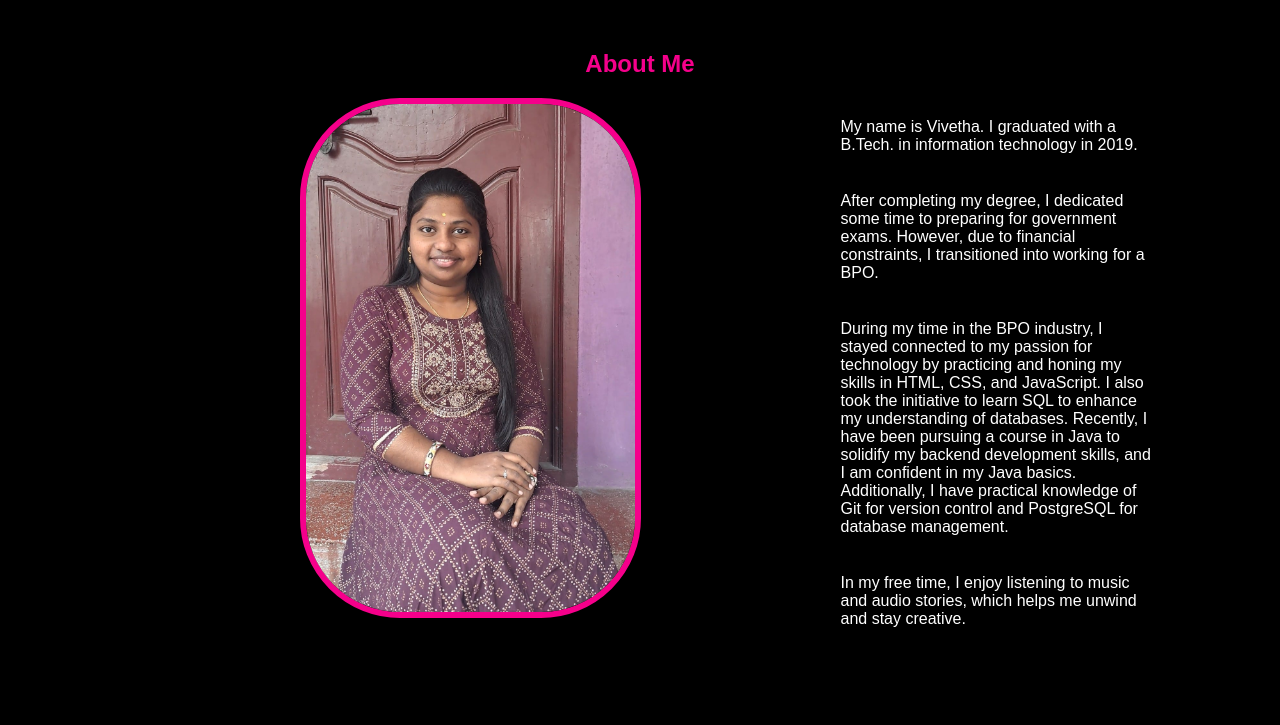
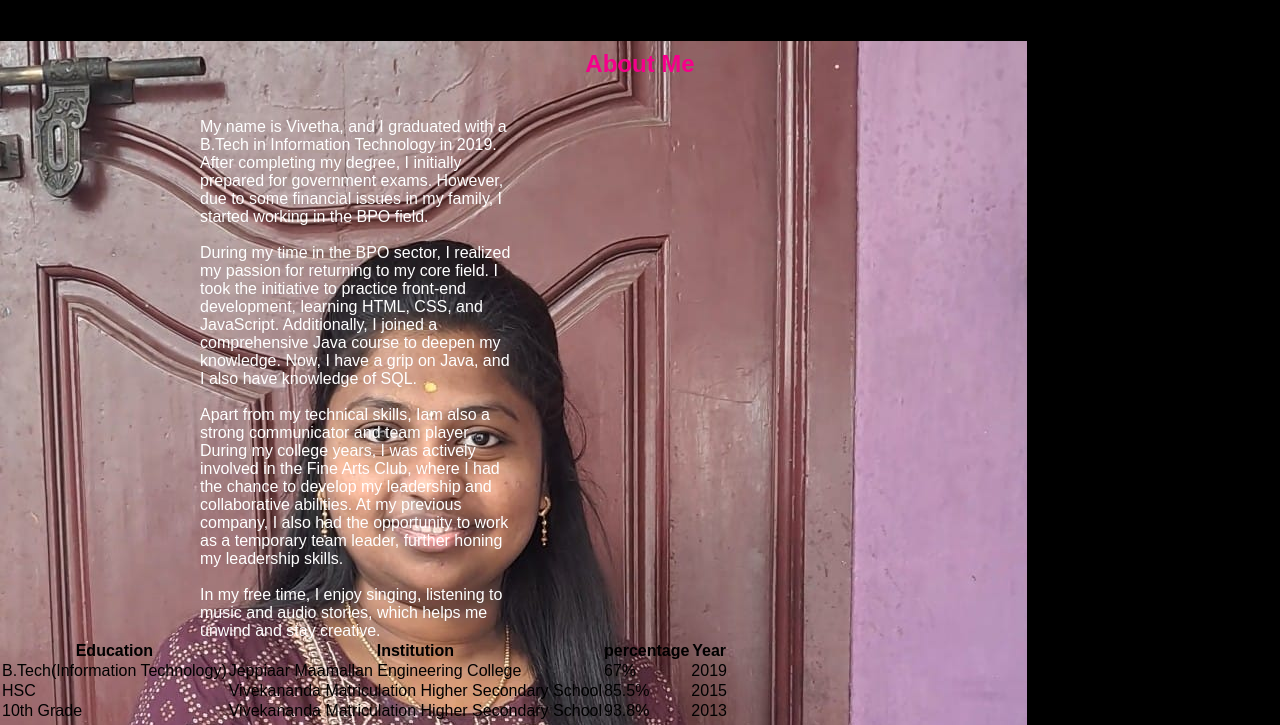
Before and after one commit to vivethaitech/my-portfolio, a plain HTML site: page index.html in a window 1280 px wide. Shown: the part 800-1525 px from the top of the page. Drawn offline with Linux system fonts and the light colour scheme.

Commit message:
Update index.html

```diff
--- a/index.html
+++ b/index.html
@@ -5,7 +5,6 @@
     </head>
     <body>
         <section class="hero" id="Home">
-            <h3 class ="name">Vivetha <span> Baskaran </span></h3>
             <nav>
             <ul>
                 <li><a href="#Home">Home</a></li>
@@ -15,38 +14,61 @@
                 <li><a href="#">Contact us</a></li>
 
             </ul>
-            <button type="submit">subscribe</button>
             </nav>
+            <section class="sep">
             <div class="content">
                 <h3>Hello My name is</h3>
                 <h1 class="nam">Vivetha <span>Baskaran</span></h1>
                 <h4>I'm a Full Stack Developer.</h4>
-            <div class="subscribe">
-                <form>
-                    <input type="text" name = "name" placeholder="enter your name">
-                    <input type ="submit" name = "submit" value="Lets start">
-                </form>
-            </div>
-            </div>
+                <p>Vivetha, a B.Tech. IT graduate with BPO experience, recently pivoted towards becoming a proficient full stack developer. Eager to leverage acquired knowledge and hands-on practice to excel in a dynamic career transition.</p>
+                </div>
+                <div>
+                <img src="WhatsApp Image 2024-06-06 at 9.09.11 PM.jpeg">
+                </div>
+            </section>
         </section>
         <section class="about_me" id="about_">
             <h3><center>About Me</center></h3>
-            <div class = "main">
-                <img src="WhatsApp Image 2024-06-06 at 9.09.11 PM.jpeg">
                 <div class="about_content">
 
-                    <p>
-                        My name is Vivetha. I graduated with a B.Tech. in information technology in 2019.</p><br><p> After completing my degree, I dedicated some time to preparing for government exams. However, due to financial constraints, I transitioned into working for a BPO.</p><br>
+                    <p>My name is Vivetha, and I graduated with a B.Tech in Information Technology in 2019. After completing my degree, I initially prepared for government exams. However, due to some financial issues in my family, I started working in the BPO field.
 
-                       <p> During my time in the BPO industry, I stayed connected to my passion for technology by practicing and honing my skills in HTML, CSS, and JavaScript. I also took the initiative to learn SQL to enhance my understanding of databases. Recently, I have been pursuing a course in Java to solidify my backend development skills, and I am confident in my Java basics.
+                       <br><br> During my time in the BPO sector, I realized my passion for returning to my core field. I took the initiative to practice front-end development, learning HTML, CSS, and JavaScript. Additionally, I joined a comprehensive Java course to deepen my knowledge. Now, I have a  grip on Java, and I also have knowledge of SQL.
 
-                        Additionally, I have practical knowledge of Git for version control and PostgreSQL for database management.</p><br>
+                      <br><br> Apart from my technical skills, Iam also a strong communicator and team player. During my college years, I was actively involved in the Fine Arts Club, where I had the chance to develop my leadership and collaborative abilities. At my previous company, I also had the opportunity to work as a temporary team leader, further honing my leadership skills.
 
-                        <p>In my free time, I enjoy listening to music and audio stories, which helps me unwind and stay creative.</p>
+                       <br><br> In my free time, I enjoy singing, listening to music and audio stories, which helps me unwind and stay creative.</p>
+
                 </div>
-            </div>
+                <table>
+                    <tr>
+                      <th>Education</th>
+                      <th>Institution</th>
+                      <th>percentage</th>
+                      <th>Year</th>
+                    </tr>
+                    <tr>
+                      <td>B.Tech(Information Technology)</td>
+                      <td>Jeppiaar Maamallan Engineering College</td>
+                      <td>67%</td>
+                      <td>2019</td>
+                    </tr>
+                    <tr>
+                      <td>HSC</td>
+                      <td>Vivekananda Matriculation Higher Secondary School</td>
+                      <td>85.5%</td>
+                      <td>2015</td>
+                    </tr>
+                    <tr>
+                        <td>10th Grade</td>
+                        <td>Vivekananda Matriculation Higher Secondary School</td>
+                        <td>93.8%</td>
+                        <td>2013</td>
+                      </tr>
+                  </table>
+                </div>
+        </section>
 
-        </section>
        <!--Skills section started-->
        <section class="techskill" id="skill_">
         <h1>My <span>Technical</span> Skills</h1><br><br>
@@ -93,13 +115,13 @@
                 </div>
             </div>
         </div>
-    </section><br>
+    </section>
         <!--Project Started-->
         <section class="project" id="projec_">
-            <h1><center>My Projects</center></h1>
+            <h1>My Projects</h1>
          <div class="project_title">
-            <h2>Online Quiz</h2>
-            <p>paragraph</p>
+            <h2>Quiz Web App</h2>
+            <p>Created a quiz application using HTML, CSS, and JavaScript. Provides feedback on incorrect answers and includes a 'Play Again' option for correcting mistakes, enhancing learning experience.</p>
             <div class="project_title">
             <h2>Tic Tac Toe</h2>
             <p>paragraph</p>
```
